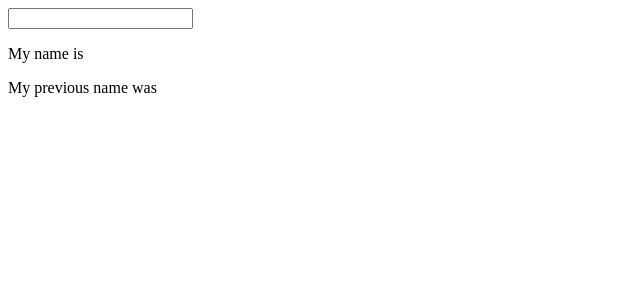
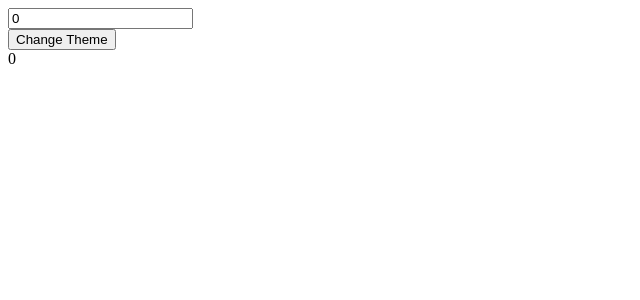
Before and after one commit to deeparka/react-hooks, a React (Create React App) app: page / in a window 1280 px wide. Shown: the top 300 px of the page, without its empty margins (0-640 px from the left). Built offline with nearby package versions, Linux system fonts and the light colour scheme.

Commit message:
useMemo done

```diff
--- a/src/App.js
+++ b/src/App.js
@@ -1,11 +1,13 @@
 import UseEffect from "./hooks/UseEffect";
+import UseMemo from "./hooks/UseMemo";
 import UseRef from "./hooks/UseRef";
 
 function App() {
     return (
         <div className="App">
             {/* <UseEffect /> */}
-            <UseRef />
+            {/* <UseRef /> */}
+            <UseMemo />
         </div>
     );
 }
--- a/src/hooks/UseEffect.jsx
+++ /dev/null
@@ -1,28 +0,0 @@
-import React, { useEffect, useState } from "react";
-
-function UseEffect() {
-    const [resourceType, setResourceType] = useState("");
-
-    useEffect(() => {
-        console.log("resource changed");
-
-        // clean up function
-        // it runs only on unmount
-        return () => {
-            console.log("return from resource change");
-        };
-    }, [resourceType]);
-
-    return (
-        <div>
-            <button onClick={() => setResourceType("posts")}>posts</button>
-            <button onClick={() => setResourceType("users")}>users</button>
-            <button onClick={() => setResourceType("comments")}>
-                comments
-            </button>
-            <p>{resourceType}</p>
-        </div>
-    );
-}
-
-export default UseEffect;
--- /dev/null
+++ b/src/hooks/UseMemo.jsx
@@ -0,0 +1,46 @@
+import React, { useEffect, useMemo, useState } from "react";
+
+function UseMemo() {
+    const [number, setNumber] = useState(0);
+    const [dark, setDark] = useState(false);
+
+    const doubleNumber = useMemo(() => {
+        return slowFunction(number);
+    }, [number]);
+
+    const themeStyles = useMemo(() => {
+        return {
+            backgroundColor: dark ? "black" : "white",
+            color: dark ? "white" : "black",
+        };
+    }, [dark]);
+
+    useEffect(() => {
+        console.log("Theme changed");
+    }, [themeStyles]);
+
+    return (
+        <div>
+            <input
+                type="number"
+                value={number}
+                onChange={(e) => {
+                    setNumber(parseInt(e.target.value));
+                }}
+            />
+            <br />
+            <button onClick={() => setDark((previousTheme) => !previousTheme)}>
+                Change Theme
+            </button>
+            <div style={themeStyles}>{doubleNumber}</div>
+        </div>
+    );
+}
+
+export default UseMemo;
+
+function slowFunction(num) {
+    for (let i = 0; i < 1000000000; i++) {
+        return num * 2;
+    }
+}
--- a/src/hooks/UseRef.jsx
+++ /dev/null
@@ -1,28 +0,0 @@
-import React, { useEffect, useRef, useState } from "react";
-
-function UseRef() {
-    const [name, setName] = useState("");
-    const previousName = useRef("");
-
-    useEffect(() => {
-        previousName.current = name;
-    }, [name]);
-
-    return (
-        <>
-            <div>
-                <input
-                    type="text"
-                    onChange={(e) => {
-                        setName(e.target.value);
-                    }}
-                    value={name}
-                />
-            </div>
-            <p>My name is {name}</p>
-            <p>My previous name was {previousName.current}</p>
-        </>
-    );
-}
-
-export default UseRef;
```
